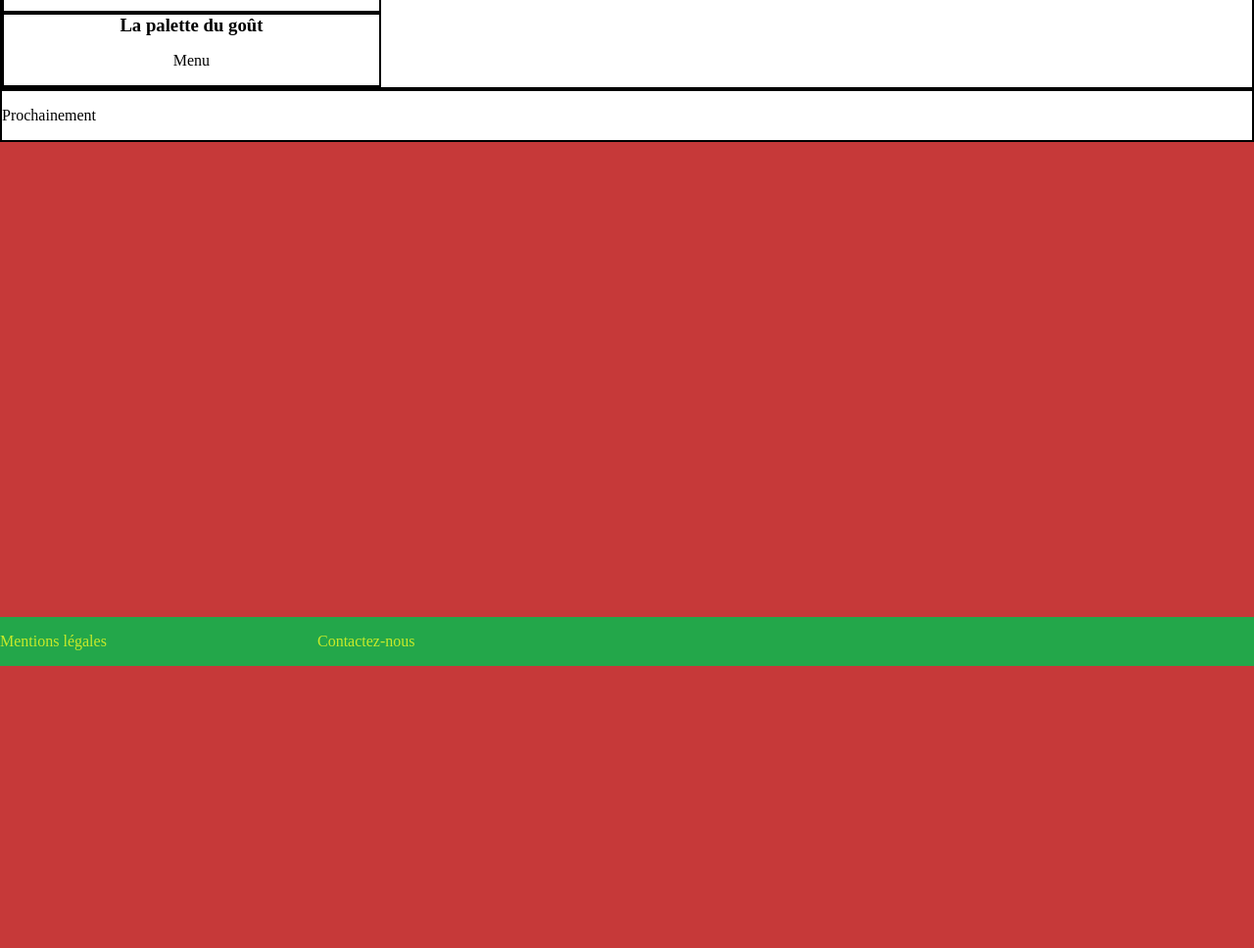
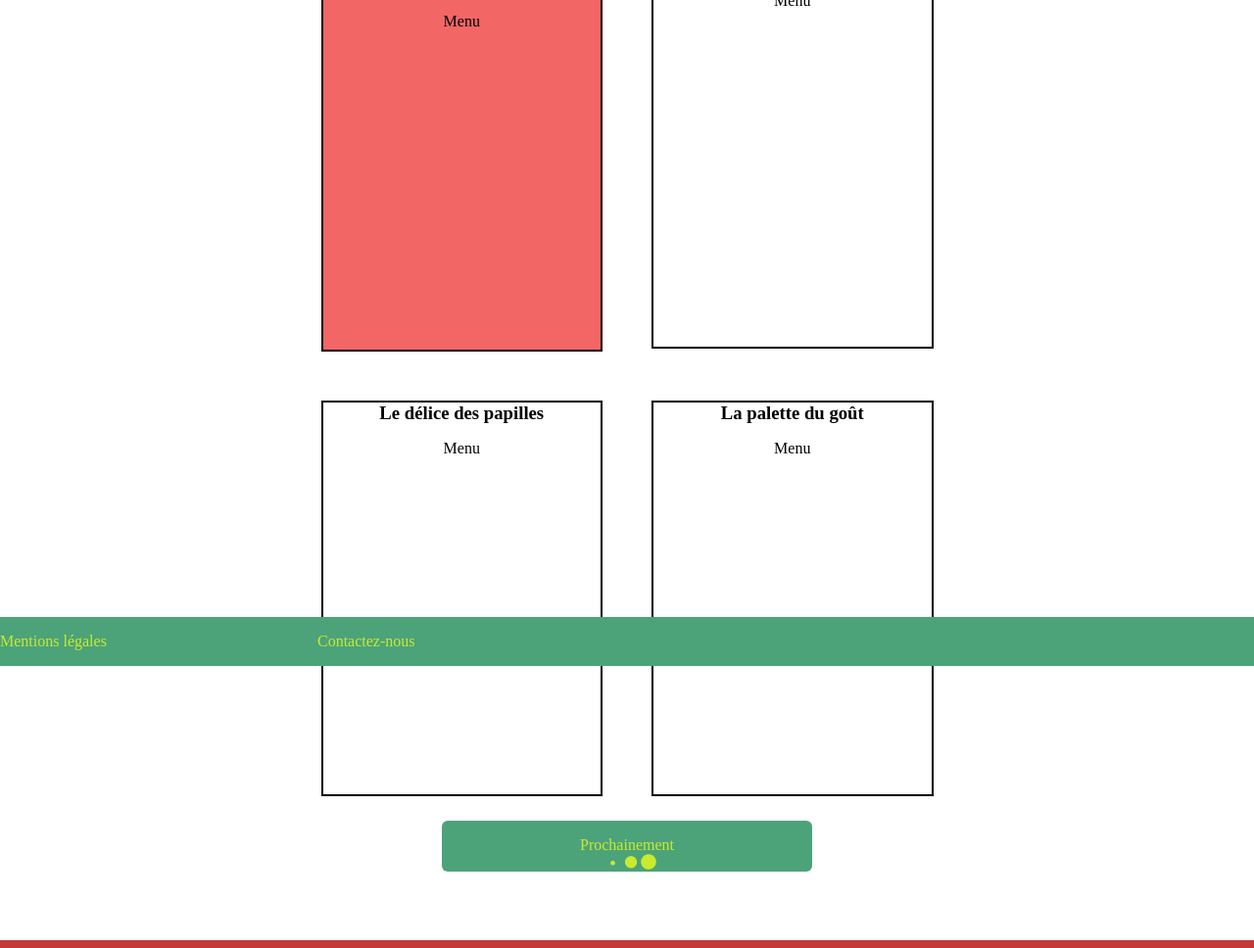
Before and after one commit to Lasai-Freyr/projet3, a website: page mainpage.html in a window 1280 px wide. Shown: the part 120-1088 px from the top of the page at 98% size. Before the commit the page ends 800 px from the top, so only its background shows below. Drawn offline with Linux system fonts and the light colour scheme.

Commit message:
ajouts effets enrichissements de la page main

```diff
--- a/mainpage.html
+++ b/mainpage.html
@@ -20,7 +20,7 @@
         <main class="container">
 
             <section class="menues">
-                <div class="menu">
+                <div class="menu menu--1">
                     <a href="./html/menu1.html">
                         <i class="fas fa-music"></i>
                         <h3 class="nom">La note enchantée</h3>
@@ -46,16 +46,21 @@
                     </a>
                 </div>
             </section>
-            <section>
-                <p class="Next">Prochainement</p>
+            <section class="next">
+                <p>Prochainement</p>
+                <div class="load">
+                    <div class="load__dot load__dot--1"><i class="fas fa-circle"></i></div>
+                    <div class="load__dot load__dot--2"><i class="fas fa-circle"></i></div>
+                    <div class="load__dot load__dot--3"><i class="fas fa-circle"></i></div>
+                </div>
             </section>
         </main>
 
         <footer>
-            <div class="mentions">
+            <div class="mentions wiggle">
                 <p><a href="./html/mentions.html">Mentions légales</p></a>
             </div>
-            <div class="contact">
+            <div class="contact wiggle">
                 <p><a href="mailto:ferry.thomas@hotmail.fr" target="_blank">Contactez-nous</a></p>
             </div>
         </footer>
--- /dev/null
+++ b/sass/components/_prochainement.scss
@@ -0,0 +1,50 @@
+$size:6px;
+$anim-dur:500ms;
+$num-dot:3;
+$anim-delay:$anim-dur/$num-dot;
+
+.next{
+    align-self: center;
+    background-color:#4ca37a;
+    width: 30%;
+    margin: auto;
+    margin-bottom: 60px;
+    border: 0px ;
+    border-radius: 6px;
+    display: flex;
+    flex-direction: column;
+    align-items: center;
+
+    p{
+        margin-bottom: 0px;
+        color: #d0ee28f1;
+    }
+
+    .load{
+        width: $size*10;
+        height: $size*3;
+        display: flex;
+        justify-content: space-evenly;
+        &__dot{
+            color: #d0ee28f1;
+            height: 100%;
+            width: $size;
+            animation: dots $anim-dur backwards infinite ease-in-out alternate;
+            @for $i from 1 through $num-dot {
+                &--#{$i}{
+                    animation-delay: $anim-delay*$i;
+                }
+            }
+        }
+    }
+}
+
+@keyframes dots{
+    0%{
+        transform: scale(0.1);
+    }
+    100%{
+        transform: scale(1.0);
+    }
+
+}
--- /dev/null
+++ b/sass/components/_wiggle.scss
@@ -0,0 +1,16 @@
+
+.wiggle{
+    &:hover{
+        animation: headshake 100ms cubic-bezier(.4,.1,.6,.9) 2;
+    }
+
+}
+
+@keyframes headshake{
+    25%{
+        transform: translateX(2%);
+    }
+    75%{
+        transform: translateX(2%*-1);
+    }
+}
--- a/sass/layout/_container.scss
+++ b/sass/layout/_container.scss
@@ -2,33 +2,6 @@
     background-color: rgba($color: #ffffff, $alpha: 1.0);
     position: relative;
     min-height: 100%;
-    margin: 0 auto;
-
-    section{
-        border: 2px solid black;
-
-        .menu{
-            display: inline-block;
-            flex-wrap: wrap;
-            flex-direction: row;
-            justify-content: space-evenly;
-            align-items: baseline;
-            align-content: space-around;
-            border: 2px solid black;
-            width: 30%;
-            margin: auto;
-            text-align: center;
-            vertical-align: top;
-
-            a{
-                text-decoration: none;
-                color: black;
-            }
-
-            h3{
-                margin: auto;
-            }
-
-        }
-    }
+    margin: 0;
+    padding: 10px;
 }
--- a/sass/layout/_footer.scss
+++ b/sass/layout/_footer.scss
@@ -1,5 +1,5 @@
 footer{
-    background-color: #23a74a;
+    background-color: #4ca37a;
     width: 100%;
     position: fixed;
     bottom: 0;
--- a/sass/layout/_header.scss
+++ b/sass/layout/_header.scss
@@ -1,13 +1,14 @@
 header{
 
-    background-color: #23a74a;
+    background-color: #4ca37a;
     width: 100%;
 
 
 
-    h1{
+    h1, a{
         color: #d0ee28f1;
         text-align: center;
         margin: 0px;
+        text-decoration: none;
     }
 }
--- a/sass/main.scss
+++ b/sass/main.scss
@@ -1,8 +1,14 @@
+@import "./components/wiggle.scss";
+@import "./components/prochainement.scss";
+
 @import "./layout/header";
 @import "./layout/container";
 @import "./layout/footer";
 
+@import"./page/main-menus.scss";
+
 @import"./utils/variables";
+@import"./utils/mixin.scss";
 
 body{
     background-color:  rgba(184, 8, 8, 0.8);
--- /dev/null
+++ b/sass/page/_main-menus.scss
@@ -0,0 +1,42 @@
+.menues{
+    width: 75%;
+    margin: auto;
+    display: flex;
+    flex-wrap: wrap;
+    flex-direction: row;
+    justify-content: center;
+    align-items: baseline;
+    align-content: space-around;
+}
+
+.menu{
+    display: inline-block;
+    flex-wrap: wrap;
+    flex-direction: row;
+    width: 30%;
+    height: 400px;
+    text-align: center;
+    border: 2px solid black;
+    margin: 25px;
+
+    &--1{
+        background-color: #f36666;
+    }
+    &:hover{
+        opacity: 0.5;
+        p, h3{
+            display: inline-block;
+            transform: scale(2) 2000ms ease-in-out;
+        }
+    }
+
+    a{
+        text-decoration: none;
+        color: black;
+    }
+
+    h3{
+        margin: auto;
+    }
+
+}
--- /dev/null
+++ b/sass/utils/_mixin.scss
@@ -0,0 +1,4 @@
+@mixin trans-menu{
+    opacity: 0.5;
+    scale: 1.1;
+}
```
Also changed, not shown: html/mentions.html (+1 -1 lines), html/menu1.html (+1 -1 lines), html/menu2.html (+1 -1 lines), html/menu3.html (+1 -1 lines), html/menu4.html (+1 -1 lines), css/style.css, 1 other file.
